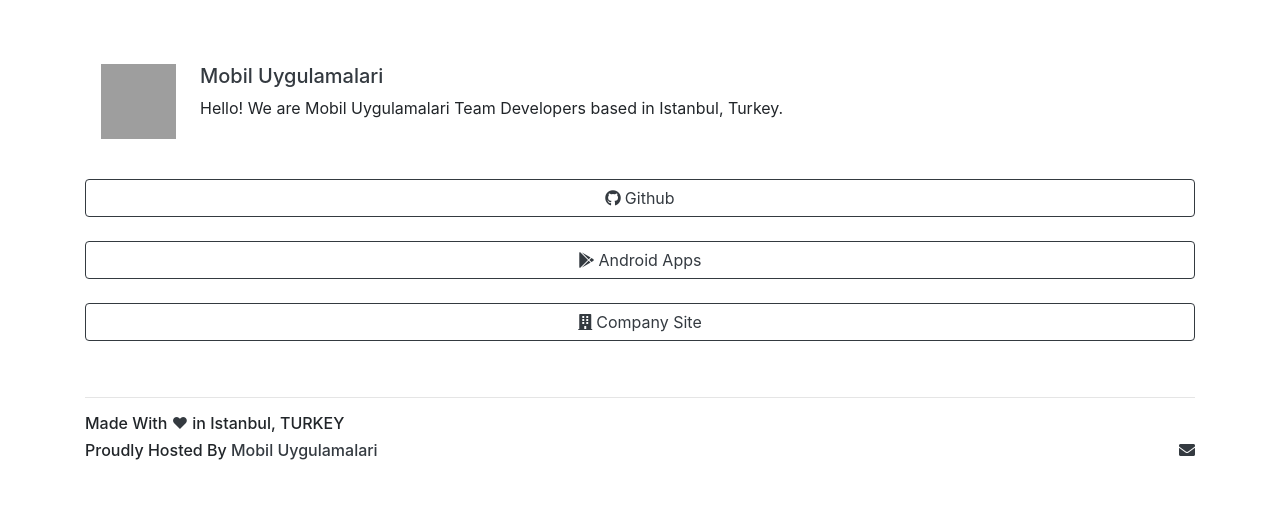
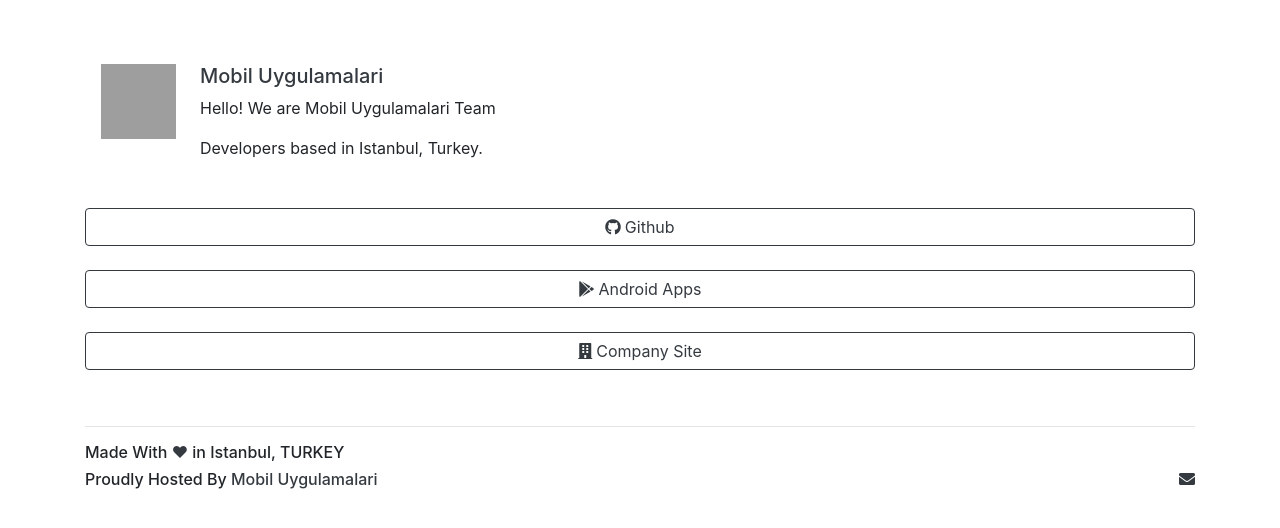
Before and after one commit to mobiluygulamalari/mobiluygulamalari.github.io, a plain HTML site: page index.html in a window 1280 px wide. Drawn offline with nearby package versions, Linux system fonts and the light colour scheme; grey boxes are pictures that could not be loaded.

Commit message:
Update index.html

```diff
--- a/index.html
+++ b/index.html
@@ -49,8 +49,8 @@
     <div class="media-body m-2">
       <h5 class="align-items-center mt-2">Mobil Uygulamalari</h5>
       <p>Hello!
-      We are Mobil Uygulamalari Team
-      Developers based in Istanbul, Turkey.</p>
+      We are Mobil Uygulamalari Team</p>
+      <p>Developers based in Istanbul, Turkey.</p>
     </div>
   </div>
 <div class="mt-4">
```
